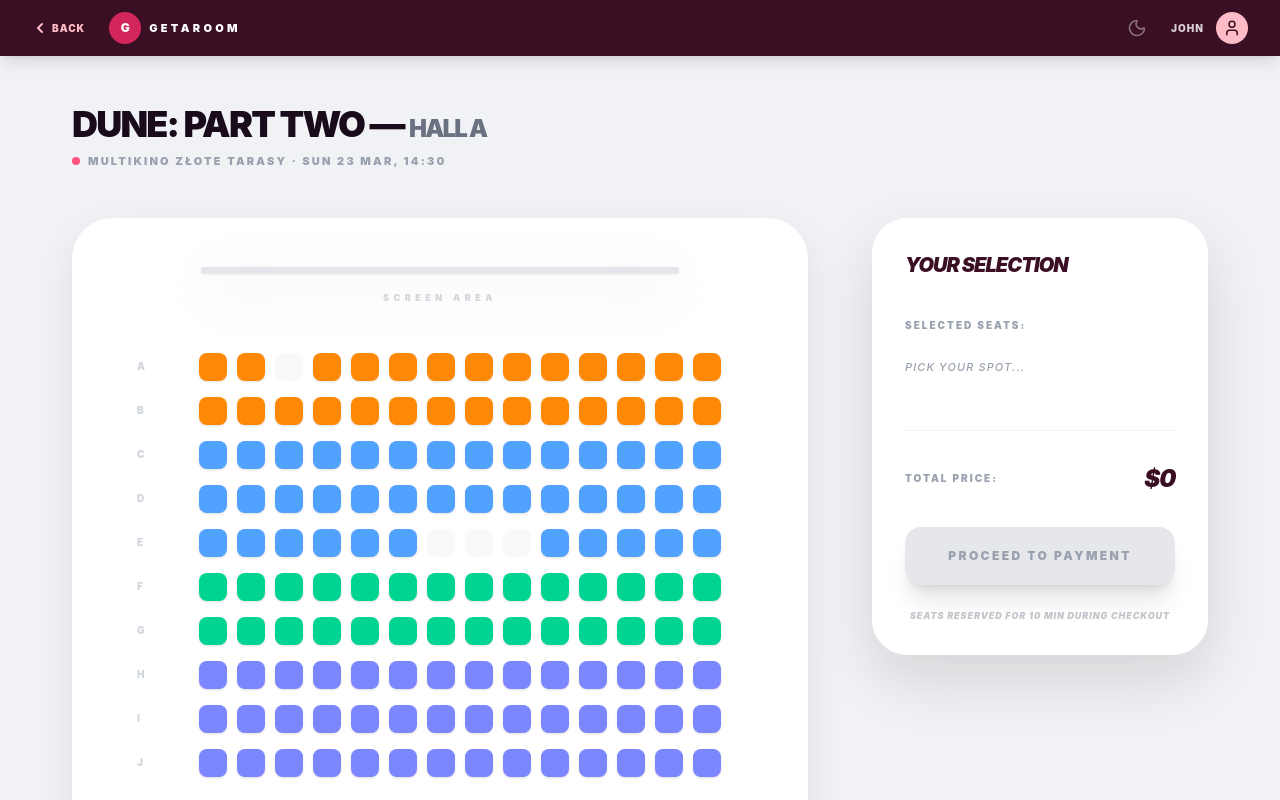
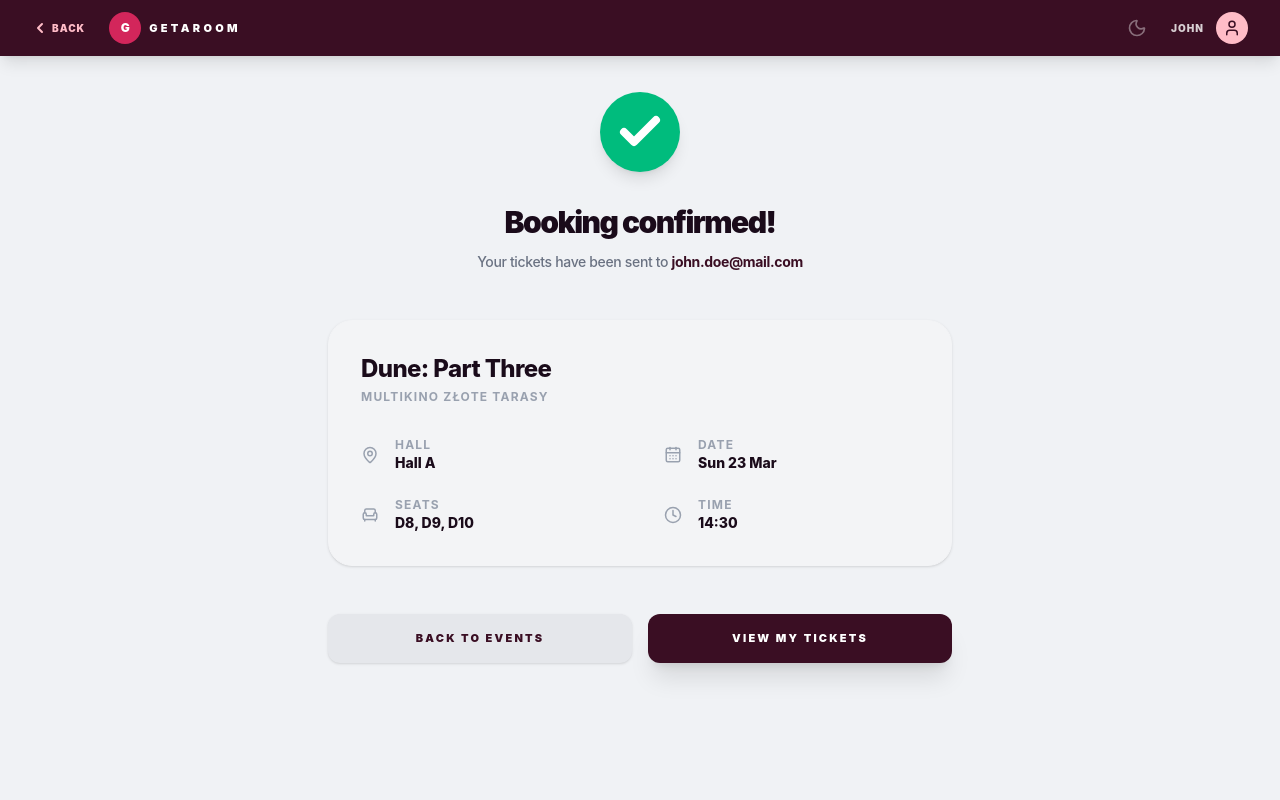
Before and after one commit to joannadagil/bez_chmur, a React (Vite) app in the folder frontend/: page /checkout/success in a window 1280 px wide. Shown: the top 800 px of the page. Built offline with nearby package versions, Linux system fonts and the light colour scheme.

Commit message:
feat: add success page

```diff
--- a/frontend/package.json
+++ b/frontend/package.json
@@ -13,6 +13,7 @@
     "axios": "^1.13.6",
     "lucide-react": "^1.7.0",
     "react": "^19.2.4",
+    "react-confetti": "^6.4.0",
     "react-dom": "^19.2.4",
     "react-router-dom": "^7.13.2"
   },
--- a/frontend/src/App.tsx
+++ b/frontend/src/App.tsx
@@ -5,6 +5,7 @@ import EventDetails from './pages/EventDetails';
 import SeatSelection from './pages/SeatSelection';
 import MyTickets from './pages/MyTickets';
 import { Payment } from './pages/checkout/Payment';
+import SuccessPage from './pages/checkout/SuccessPage';
 
 function App() {
   return (
@@ -13,6 +14,7 @@ function App() {
         <Routes>
           <Route path="/" element={<Home />} />
           <Route path="/event/:id" element={<EventDetails />} />
+          <Route path="/checkout/success" element={<SuccessPage />} />
           <Route path="/checkout/payment" element={<Payment />} />
           <Route path="/checkout/:id" element={<SeatSelection />} />
           <Route path="/my-tickets" element={<MyTickets />} />
--- a/frontend/src/pages/Home.tsx
+++ b/frontend/src/pages/Home.tsx
@@ -1,4 +1,3 @@
-// src/pages/Home.tsx
 import React, { useState } from 'react';
 import Header from '../components/layout/Header';
 import { EventCard } from '../components/events/EventCard';
--- a/frontend/src/pages/checkout/Payment.tsx
+++ b/frontend/src/pages/checkout/Payment.tsx
@@ -1,4 +1,3 @@
-// src/pages/checkout/PaymentPage.tsx
 import React, { useState, useEffect } from 'react';
 import { CreditCard, Lock, ShieldCheck, Clock, Loader2 } from 'lucide-react';
 import { useNavigate } from 'react-router-dom';
@@ -51,7 +50,7 @@ export const Payment: React.FC = () => {
 
   setTimeout(() => {
     setIsProcessing(false);
-      console.log("Payment successful!");
+
     navigate('/checkout/success');
   }, 2000);
 };
--- /dev/null
+++ b/frontend/src/pages/checkout/SuccessPage.tsx
@@ -0,0 +1,120 @@
+import React, { useState, useEffect } from 'react';
+import { Check, CalendarDays, MapPin, Armchair, Clock } from 'lucide-react';
+import { useNavigate } from 'react-router-dom';
+import Confetti from 'react-confetti';
+import Navbar from '../../components/layout/Navbar';
+
+const SuccessPage: React.FC = () => {
+  const navigate = useNavigate();
+  const [showConfetti, setShowConfetti] = useState(true);
+  const [windowSize, setWindowSize] = useState({
+    width: window.innerWidth,
+    height: window.innerHeight,
+  });
+
+  useEffect(() => {
+    const handleResize = () => {
+      setWindowSize({ width: window.innerWidth, height: window.innerHeight });
+    };
+    window.addEventListener('resize', handleResize);
+
+    const timer = setTimeout(() => setShowConfetti(false), 5000);
+
+    return () => {
+      window.removeEventListener('resize', handleResize);
+      clearTimeout(timer);
+    };
+  }, []);
+
+  const bookingData = {
+    movieTitle: 'Dune: Part Three',
+    cinema: 'Multikino Złote Tarasy',
+    email: 'john.doe@mail.com',
+    details: [
+      { icon: MapPin, label: 'Hall', value: 'Hall A' },
+      { icon: CalendarDays, label: 'Date', value: 'Sun 23 Mar' },
+      { icon: Armchair, label: 'Seats', value: 'D8, D9, D10' },
+      { icon: Clock, label: 'Time', value: '14:30' },
+    ]
+  };
+
+  return (
+    <div className="min-h-screen bg-[#f0f2f5] font-sans text-[#1a0b1a] relative overflow-hidden">
+      <Navbar />
+
+      {showConfetti && (
+        <Confetti
+          width={windowSize.width}
+          height={windowSize.height}
+          recycle={false}
+          numberOfPieces={400}
+          gravity={0.15}
+          colors={['#3a0e23', '#a78bfa', '#facc15', '#4ade80']}
+          className="absolute inset-0 z-50 pointer-events-none"
+        />
+      )}
+
+      <main className="max-w-2xl mx-auto pt-9 pb-12 px-6 flex flex-col items-center animate-in fade-in duration-700">
+
+        <div className="w-20 h-20 bg-emerald-500 rounded-full flex items-center justify-center mb-8 shadow-lg">
+          <Check size={48} className="text-white stroke-[4]" />
+        </div>
+
+        <h1 className="text-3xl font-black text-[#1a0b1a] mb-3 tracking-tighter">
+          Booking confirmed!
+        </h1>
+        <p className="text-gray-500 font-medium text-sm mb-12 tracking-tight">
+          Your tickets have been sent to <span className="text-[#3a0e23] font-bold">{bookingData.email}</span>
+        </p>
+
+        <div className="w-full bg-[#f3f4f6] rounded-3xl p-8 border border-gray-100 shadow-sm mb-12">
+
+          <div className="mb-8">
+            <h2 className="text-2xl font-extrabold text-[#1a0b1a] tracking-tight">
+              {bookingData.movieTitle}
+            </h2>
+            <p className="text-xs font-bold uppercase tracking-widest text-gray-400 mt-1">
+              {bookingData.cinema}
+            </p>
+          </div>
+
+          <div className="grid grid-cols-2 gap-y-6 gap-x-12">
+            {bookingData.details.map((detail, index) => (
+              <div key={index} className="flex items-center gap-4">
+                <div className="text-gray-400">
+                  <detail.icon size={18} />
+                </div>
+                <div className="flex flex-col">
+                  <span className="text-xs font-bold uppercase tracking-widest text-gray-400">
+                    {detail.label}
+                  </span>
+                  <span className="text-sm font-extrabold text-[#1a0b1a]">
+                    {detail.value}
+                  </span>
+                </div>
+              </div>
+            ))}
+          </div>
+        </div>
+
+        <div className="flex flex-col sm:flex-row gap-4 w-full justify-center">
+          <button
+            onClick={() => navigate('/')}
+            className="flex-1 max-w-xs text-center text-[#3a0e23] bg-[#e5e7eb] hover:bg-gray-300 font-black py-4 rounded-xl transition-all shadow active:scale-95 text-[11px] uppercase tracking-[0.2em]"
+          >
+            Back to events
+          </button>
+          <button
+            onClick={() => navigate('/my-tickets')}
+            className="flex-1 max-w-xs bg-[#3a0e23] hover:bg-black text-white font-black py-4 rounded-xl transition-all shadow-xl active:scale-95 text-[11px] uppercase tracking-[0.2em]"
+          >
+            View my tickets
+          </button>
+        </div>
+
+      </main>
+    </div>
+  );
+};
+
+export default SuccessPage;
```
Also changed, not shown: 1 other file (tests, documents, lock files or other folders). Lines whose indentation alone changed are shown as unchanged.
